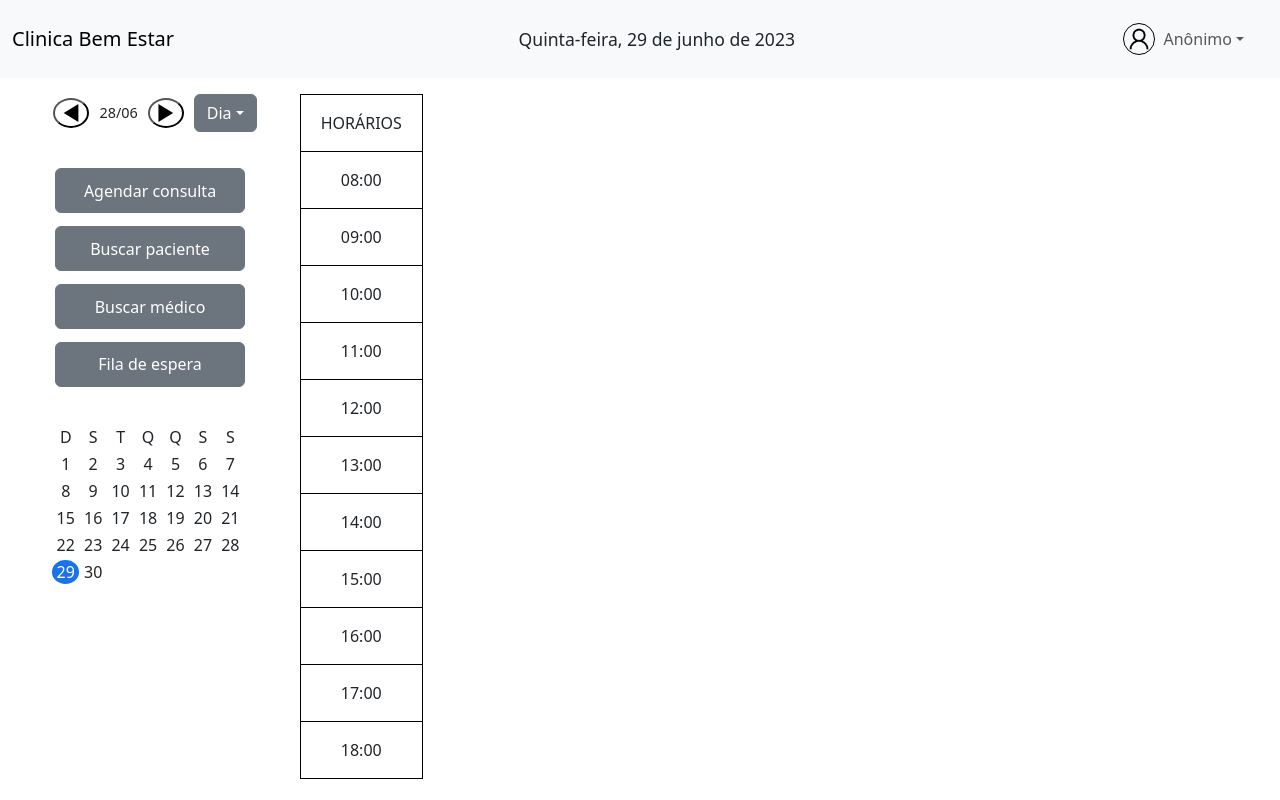
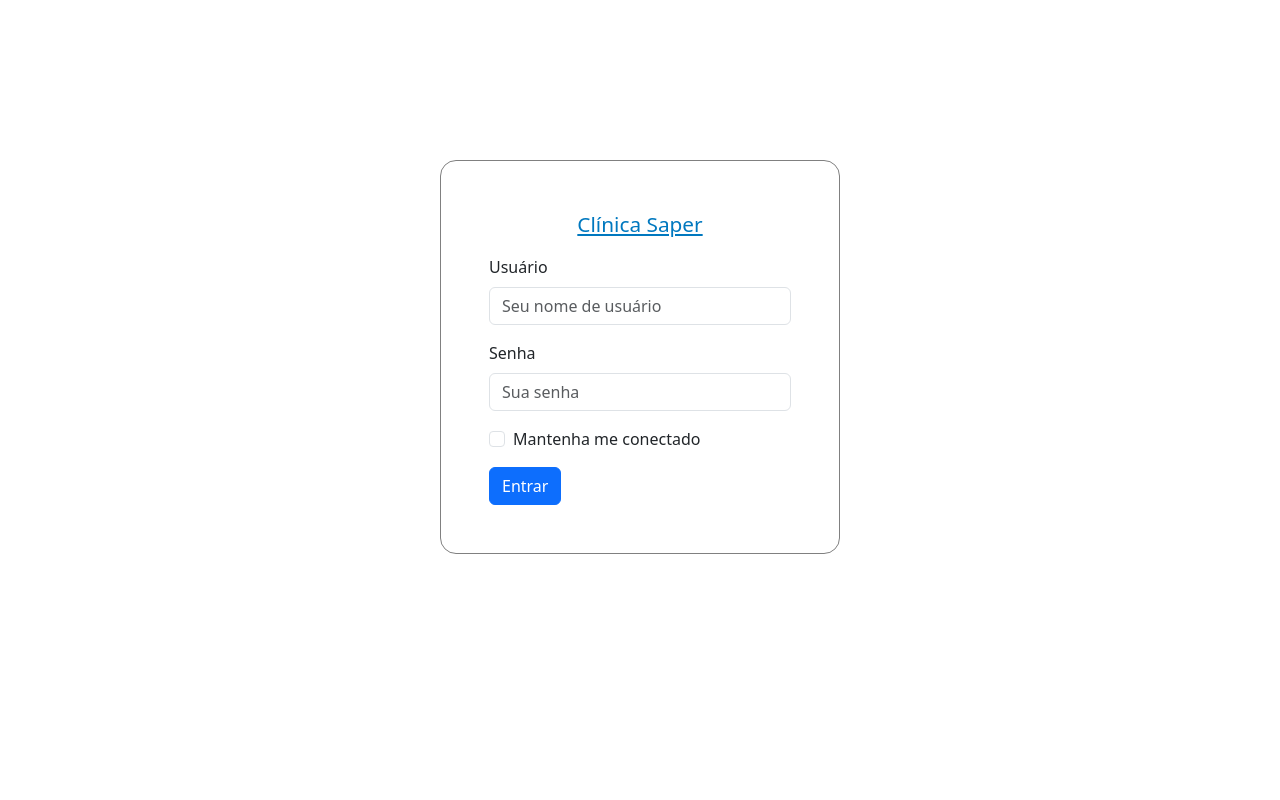
Before and after one commit to saulotj/projetoFinalSaper, a React (Create React App) app in the folder frontend/: page / in a window 1280 px wide. Built offline with nearby package versions, Linux system fonts and the light colour scheme.

Commit message:
implementei a pagina de login, adicionei o axios no projeto

```diff
--- a/frontend/src/index.tsx
+++ b/frontend/src/index.tsx
@@ -6,12 +6,13 @@ import { Agenda } from './components/Agenda/Agenda';
 import { NavbarComponent } from './components/Navbar';
 import { Sidebar } from './components/Sidebar/Sidebar';
 import { Home } from './templates/Home';
+import { Login } from './templates/Login';
 
 const root = ReactDOM.createRoot(
   document.getElementById('root') as HTMLElement
 );
 
-root.render(
+/* root.render(
   <React.StrictMode>
     <NavbarComponent/>
     <Home>
@@ -19,4 +20,10 @@ root.render(
       <Agenda/>
     </Home>
   </React.StrictMode>
+); */
+
+root.render(
+  <React.StrictMode>
+    <Login />
+  </React.StrictMode>
 );
--- /dev/null
+++ b/frontend/src/templates/Login/index.tsx
@@ -0,0 +1,26 @@
+import style from './style.module.scss';
+import Button from 'react-bootstrap/Button';
+import Form from 'react-bootstrap/Form';
+
+export const Login = () => {
+  return (
+    <Form className={style.login}>
+      <div className={style.loginHeader}>Clínica Saper</div>
+      <Form.Group className="mb-3" controlId="formBasicEmail">
+        <Form.Label>Usuário</Form.Label>
+        <Form.Control type="text" placeholder="Seu nome de usuário" />
+      </Form.Group>
+
+      <Form.Group className="mb-3" controlId="formBasicPassword">
+        <Form.Label>Senha</Form.Label>
+        <Form.Control type="password" placeholder="Sua senha" />
+      </Form.Group>
+      <Form.Group className="mb-3" controlId="formBasicCheckbox">
+        <Form.Check type="checkbox" label="Mantenha me conectado" />
+      </Form.Group>
+      <Button variant="primary" type="submit">
+        Entrar
+      </Button>
+    </Form>
+  );
+}
--- /dev/null
+++ b/frontend/src/templates/Login/style.module.scss
@@ -0,0 +1,18 @@
+.login {
+    max-width: 400px;
+    margin-left: auto;
+    margin-right: auto;
+    margin-top: 20vh;
+    border: 1px solid gray;
+    padding: 3em;
+    border-radius: 1em;
+}
+
+.loginHeader {
+    text-align: center;
+    font-size: 1.3em;
+    font-weight: 400;
+    margin-bottom: 0.7em;
+    text-decoration: underline;
+    color: #0078BF;
+}
--- /dev/null
+++ b/package.json
@@ -0,0 +1,5 @@
+{
+  "dependencies": {
+    "axios": "^1.4.0"
+  }
+}
```
Also changed, not shown: 1 other file (tests, documents, lock files or other folders).
